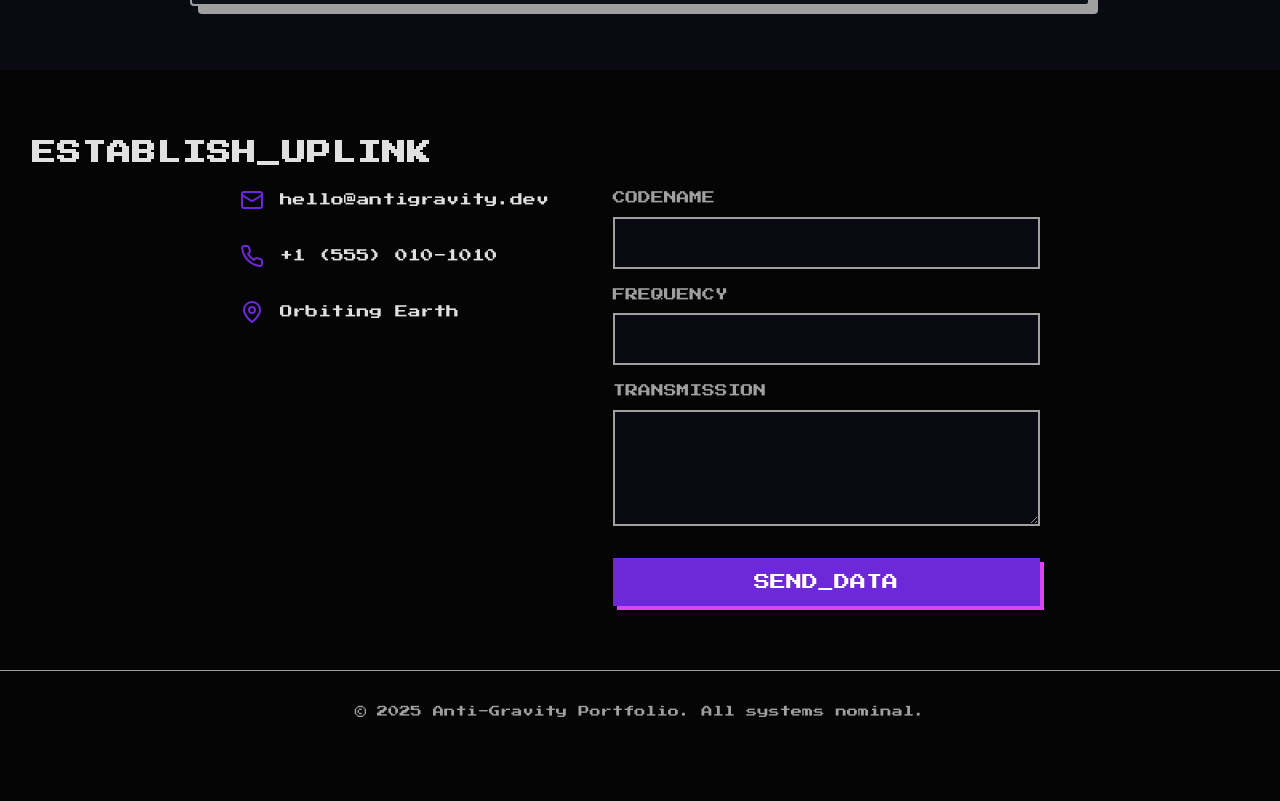
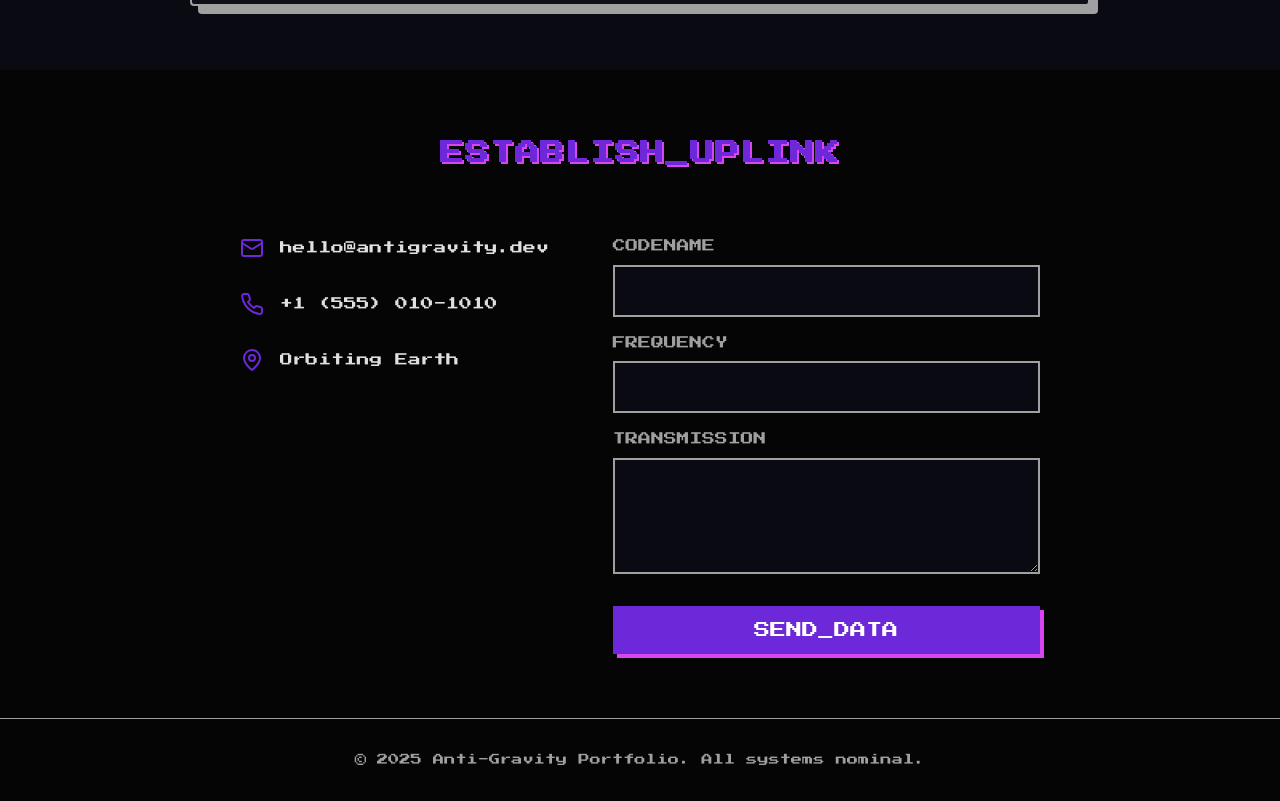
Before and after one commit to Monkcoderr/portfolio-main, a React (Vite) app: page / in a window 1280 px wide. Shown: the part 5374-6175 px from the top of the page. Before the commit the page ends 6127 px from the top, so only its background shows below. Built offline with nearby package versions, Linux system fonts and the light colour scheme.

Commit message:
refactor: uncomment the .title CSS class

```diff
--- a/src/components/Contact.module.css
+++ b/src/components/Contact.module.css
@@ -3,12 +3,12 @@
     background-color: var(--color-bg);
 }
 
-/* .title {
+.title {
     text-align: center;
     color: var(--color-primary);
     text-shadow: 2px 2px 0px var(--color-neon-purple);
     margin-bottom: var(--spacing-xl);
-} */
+}
 
 .container {
     max-width: 800px;
```
